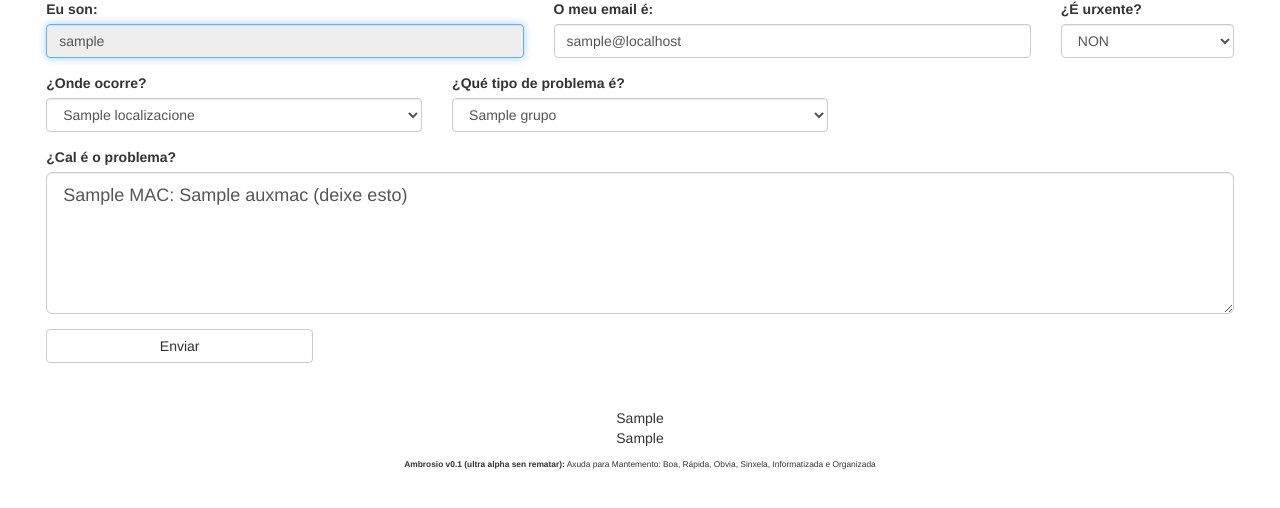
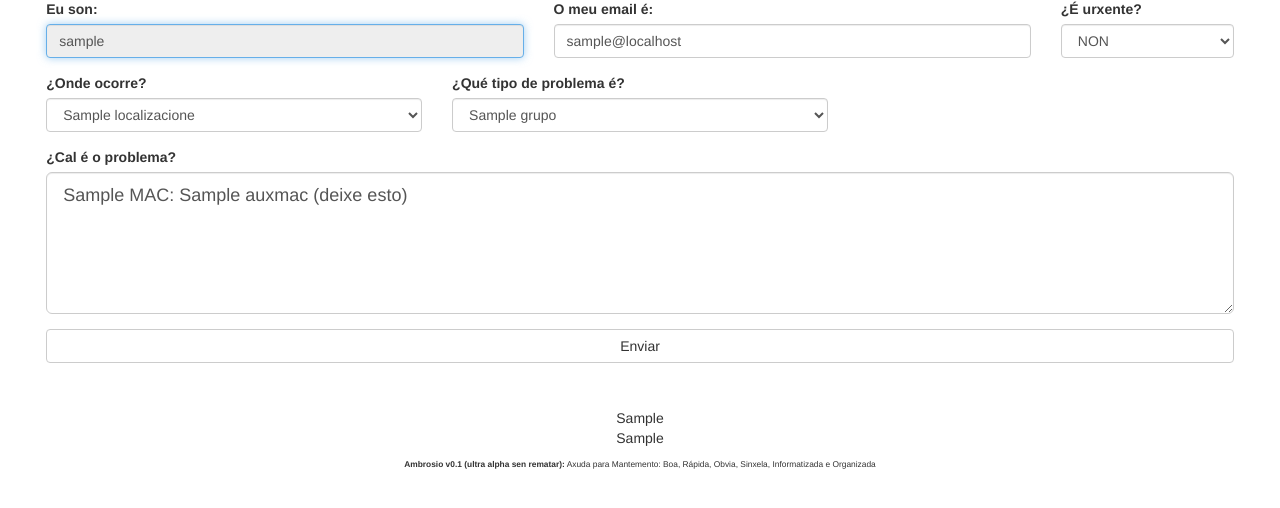
Before and after one commit to jfsanchez/ambrosio, a PHP site: template templates/crearincidencia.inc.php in a window 1280 px wide. Shown: the part 71-579 px from the top of the page. Run offline with PHP 8.4, Linux system fonts and the light colour scheme; the visitor is signed in with stand-in values (Sample User, id 1); tables that the repository leaves empty hold one stand-in row (values such as "Sample post"); the template is opened without the code that fills it: most values are stand-ins (such as "Sample title", 1, 10 or a date in 2020); data that the repository does not hold is empty; some libraries are stand-ins or nearby versions.

Commit message:
Ajustes a botón de envío

```diff
--- a/templates/crearincidencia.inc.php
+++ b/templates/crearincidencia.inc.php
@@ -89,8 +89,10 @@ if ($FRACASO) {
  </div>
 </div>
 
-<div class="form-group row col-xs-12 col-md-3">
+<div class="form-group row">
+<div class="col-xs-12 col-md-12">
 <input type="submit" class="btn btn-default btn-group-lg btn-block" value="Enviar" id="enviar"/>
+</div>
 </div>
 
 </form>
```
